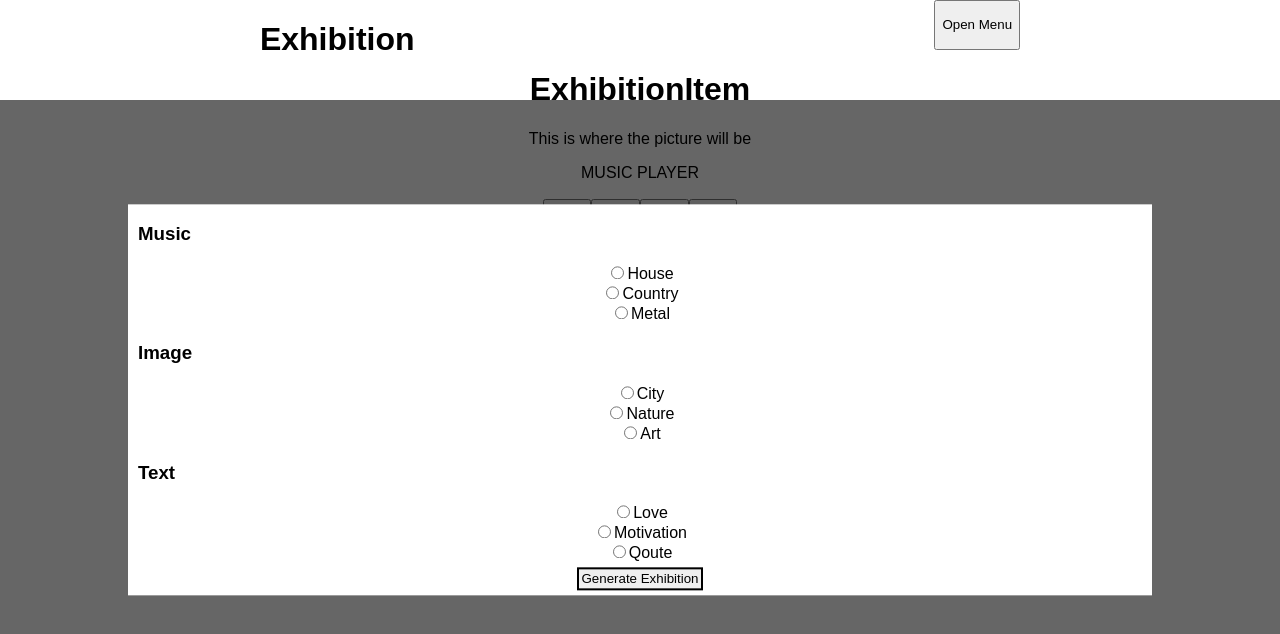
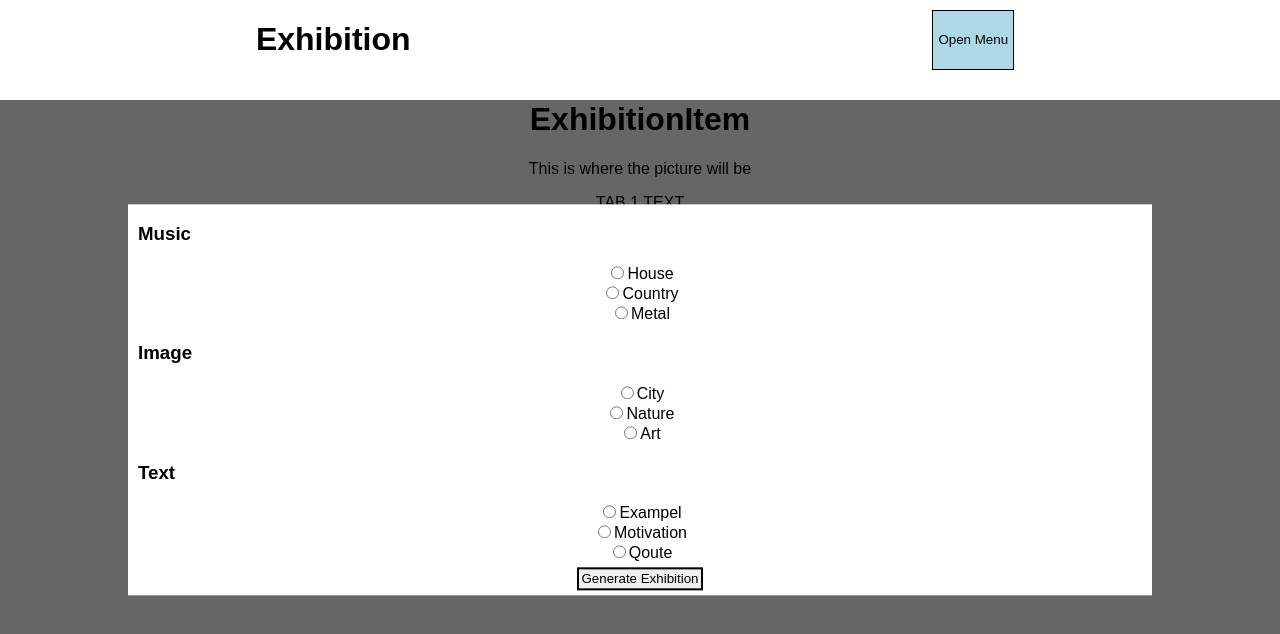
Before and after one commit to IT2810/it2810-webutvikling-h18-prosjekt-2-gruppe--33, a React (Create React App) app: page / in a window 1280 px wide. Both pictures are taken after a click on the button "Open Menu". Shown: the top 634 px of the page. Built offline with nearby package versions, Linux system fonts and the light colour scheme.

Commit message:
Add tab routing

```diff
--- a/package.json
+++ b/package.json
@@ -3,6 +3,7 @@
   "version": "0.1.0",
   "private": true,
   "dependencies": {
+    "jquery": "^3.3.1",
     "react": "^16.4.2",
     "react-dom": "^16.4.2",
     "react-scripts": "1.1.5"
--- a/src/components/App.js
+++ b/src/components/App.js
@@ -6,23 +6,22 @@ import Menu from './Menu';
 import Header from './Header';
 
 import HamburgerMenu from '../components/HamburgerMenu';
+import { stringify } from 'postcss';
 
 class App extends Component {
   constructor(props){
     super(props);
     this.state ={
       showMenu: false,
-      text: ''
+      text: ['TAB 1 TEXT', 'TAB 2 TEXT','TAB 3 TEXT', 'TAB 4 TEXT'],
+      activeTab: 0,
+      image1: '',
+      image2: '',
+      image3: '',
+      image4: '',
+      image: 'number'
     }
   }
-
-  /*
-
-  TODO: legge inn en generell fetch funksjon som henter en fil, send funksjonen ned til en knapp, onClick={props.fetchFunksjon}
-  ,lagrer innholdet i
-  state-objektet text, og sender text som props ned til en komponent som kan vise denne teksten.
-
-  */
 
   handleMenu = () => {
     this.setState(() =>({
@@ -30,56 +29,69 @@ class App extends Component {
     }))
   }
 
-  handleTextFetch = () => {
-    /*let m = undefined
-    fetch('http://0.0.0.0:8000/txt/H1.txt').then(function(response) {
-      return response.text();
-    }).then(function(myText) {
-    }).then(function(myText){
-      this.setState({text: myText});
-    });
-    */
-   fetch('http://0.0.0.0:8000/txt/H1.txt').then(function(response){
-     return response.text();
-   }).then(myText => this.setState({ text: myText }));
 
+
+  handleTextFetch = (textFolderName) => { //NB, imgjør til json
+    fetch('http://0.0.0.0:8000/txt/exampel/H1.json').then(function(response){
+     return response.json();
+   }).then(myText => this.setState({ text: myText}));
   }
 
 
+  handleTabs = (tabNumber) => {
+    this.setState({activeTab: tabNumber});
+  }
 
+  handleSvgFetch = () => {
 
+  fetch("http://0.0.0.0:8000/img/miss1.svg")
+  .then(response => response.text())
+  .then(svg => this.setState({image1: svg}));
 
+  fetch("http://0.0.0.0:8000/img/miss2.svg")
+  .then(response => response.text())
+  .then(svg => this.setState({image2: svg}));
 
-  handleMusicFetch = () => {
+  fetch("http://0.0.0.0:8000/img/miss3.svg")
+  .then(response => response.text())
+  .then(svg => this.setState({image3: svg}));
+
+  fetch("http://0.0.0.0:8000/img/miss4.svg")
+  .then(response => response.text())
+  .then(svg => this.setState({image4: svg}));
 
 
   }
 
-  handleSvgFetch = () => {
-
-    fetch("http://0.0.0.0:8000/img/Little_miss_independent.svg")
-  .then(response => response.text())
-  .then(svg => document.getElementById('ImageContainer').insertAdjacentHTML("afterBegin", svg));
-
-  }
-
-
-
-
-
-
   render() {
     let menu = null;
+
     if(this.state.showMenu){
-      menu = <Menu handleTextFetch={this.handleTextFetch}/>
+      menu = <Menu handleSvgFetch={this.handleSvgFetch} handleTextFetch={this.handleTextFetch}/>
+    }
+
+    let item = null;
+    if(this.state.image.length > 1){
+      if(this.state.activeTab == 0){
+          item = <ExhibitionItem im = {this.state.image1} text={this.state.text[this.state.activeTab]} />
+      }
+      if(this.state.activeTab == 1){
+        item = <ExhibitionItem im = {this.state.image2} text={this.state.text[this.state.activeTab]} />
+      }
+      if(this.state.activeTab == 2){
+        item = <ExhibitionItem im = {this.state.image3} text={this.state.text[this.state.activeTab]} />
+      }
+      if(this.state.activeTab == 3){
+        item = <ExhibitionItem im = {this.state.image4} text={this.state.text[this.state.activeTab]} />
+      }
     }
 
     return (
       <div className="App">
         <Header handleMenu={this.handleMenu} />
         {menu}
-        <ExhibitionItem text={this.state.text}/>
-        <NavBar handleSvgFetch={this.handleSvgFetch}/>
+        {item}
+        <NavBar handleTabs={this.handleTabs} handleSvgFetch={this.handleSvgFetch}/>
       </div>
     );
   }
--- a/src/components/ExhibitionItem.js
+++ b/src/components/ExhibitionItem.js
@@ -1,17 +1,25 @@
 import React from 'react';
-import { getPortPromise } from 'portfinder';
+import $ from 'jquery';
 
 
-const ExhibitionItem = (props) => (
-    <div>
+export default class ExhibitionItem extends React.Component{
+
+    state = {
+        random: undefined
+    }
+    render(){
+        return(
+            <div>
         <h1>ExhibitionItem</h1>
         <p>This is where the picture will be</p>
         <div id="ImageContainer">
         </div>
-        <p>{props.text}</p>
+        <p>{this.props.text}</p>
+        <div id="myImage" dangerouslySetInnerHTML={{__html: this.props.im}}>
+        </div>
         <p>MUSIC PLAYER</p>
     </div>
 
-)
-
-export default ExhibitionItem;
+        )
+    }
+}
--- a/src/components/Header.js
+++ b/src/components/Header.js
@@ -6,7 +6,7 @@ import '../styles/components/Header.css';
 const Header = (props) => (
     <div className="App-header">
         <h1>Exhibition</h1>
-        <button onClick={props.handleMenu}>Open Menu</button>
+        <button className="button" onClick={props.handleMenu}>Open Menu</button>
     </div>
 )
 
--- a/src/components/Menu.js
+++ b/src/components/Menu.js
@@ -12,9 +12,11 @@ export default class Menu extends React.Component {
         };
     }
 
-    logEvent = (event) => {
-        console.log(event.target.value)
-        this.props.handleTextFetch();
+    handleRadioButtons = (event) => {
+        const eventName = event.target.value;
+        this.props.handleTextFetch(eventName);
+        this.props.handleSvgFetch();
+
 
     }
 
@@ -57,11 +59,11 @@ export default class Menu extends React.Component {
                         <label htmlFor="louie">Art</label>
                         </div>
                     </div>
-                    <div className="TextMenu">
+                    <div className="TextMenu" onChange={this.handleRadioButtons}>
                     <h3 className="MenuHeader">Text</h3>
                         <div>
-                        <input type="radio" id="huey" name="text" />
-                        <label htmlFor="huey">Love</label>
+                        <input type="radio" id="huey" name="text" value="exampel"/>
+                        <label htmlFor="huey">Exampel</label>
                         </div>
 
                         <div>
--- a/src/components/NavBar.js
+++ b/src/components/NavBar.js
@@ -1,14 +1,26 @@
-import React from 'react';
+import React, { Component } from 'react';
+
+import '../styles/components/NavBar.css';
 
 
-const NavBar = (props) => (
-    <div>
-        <button onClick={props.handleCloseMenu}>Tab 1</button>
-        <button onClick={props.handleSvgFetch}>Tab 2</button>
-        <button>Tab 3</button>
-        <button>Tab 4</button>
-    </div>
-)
+export default class NavBar extends Component{
+    state = {
+        something: undefined
+    }
 
+    tabClick= (e) => {
+        const tab = parseInt(e.target.value);
+        this.props.handleTabs(tab);
+    }
 
-export default NavBar;
+    render(){
+        return(
+            <div>
+                <button className="button" onClick={this.tabClick} value='0'>Tab 1</button>
+                <button className="button" onClick={this.tabClick} value='1'>Tab 2</button>
+                <button className="button" onClick={this.tabClick} value='2'>Tab 3</button>
+                <button className="button" onClick={this.tabClick} value='3'>Tab 4</button>
+            </div>
+        )
+    }
+}
--- a/src/styles/components/App.css
+++ b/src/styles/components/App.css
@@ -3,6 +3,6 @@
 .App{
     text-align: center;
     display:grid;
-    grid-template-rows: 20% 60% 20%;
+    grid-template-rows: 100px, 500px, 100px;
 
 }
--- /dev/null
+++ b/src/styles/components/NavBar.css
@@ -0,0 +1,6 @@
+.button {
+    border: 1px solid black;
+    padding: 5px;
+    margin: 10px;
+    background: lightblue;
+}
```
Also changed, not shown: 1 other file (tests, documents, lock files or other folders).
